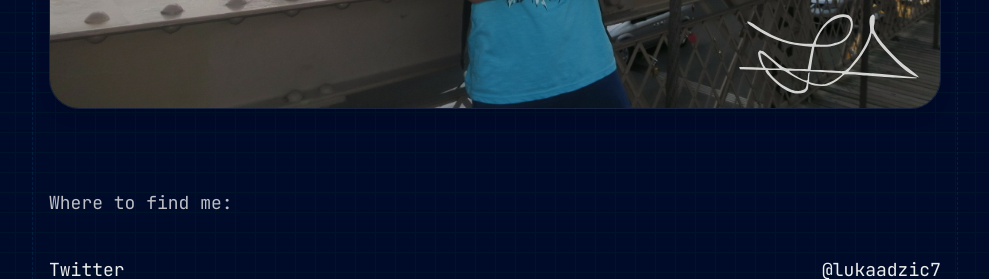
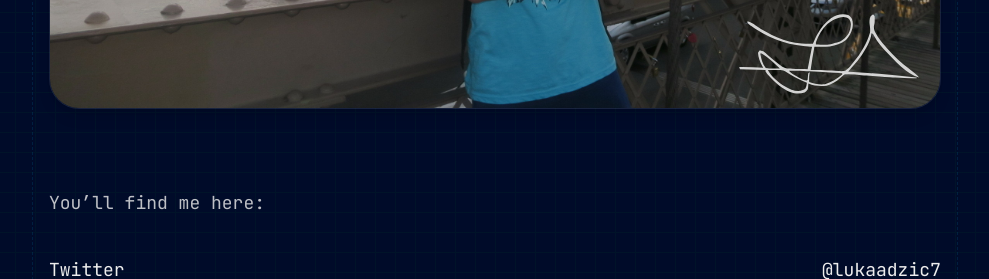
Before and after one commit to lukaadzic/lukaadzic, a Next.js app: page / in a window 1280 px wide. Shown: the part 1528-1807 px from the top of the page, without its empty margins (145-1134 px from the left). Built offline with nearby package versions, Linux system fonts and the light colour scheme; no server answers.

Commit message:
Update socials-section.tsx

```diff
--- a/components/socials-section.tsx
+++ b/components/socials-section.tsx
@@ -5,7 +5,7 @@ export function SocialsSection() {
 		<div className="mt-8">
 			{/* Heading aligned with section headers */}
 			<div className="mt-6 text-[18px] text-foreground/80 mb-6">
-				Where to find me:
+				You’ll find me here:
 			</div>
 			<div className="w-full mx-auto text-[18px]">
 				<div className="space-y-0">
```
